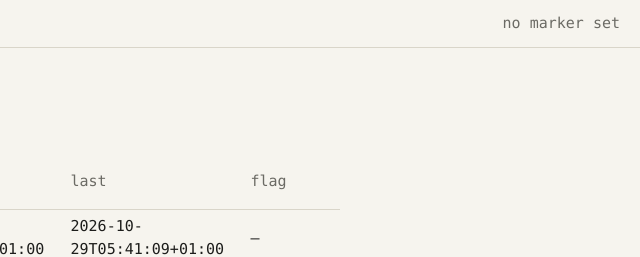
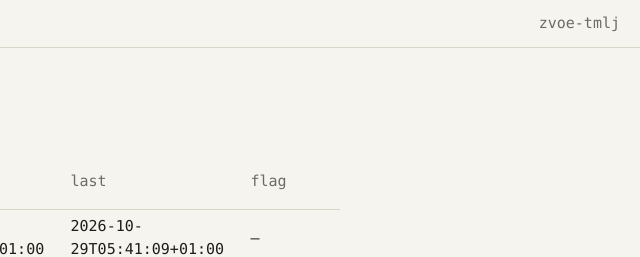
Before and after one commit to em-hache/before-i-looked-pages, a plain HTML site: page index.html in a window 1280 px wide. Shown: the top 257 px of the page, 640-1280 px from the left. Drawn offline with Linux system fonts and the light colour scheme.

Commit message:
preview: restore lane marker for review
Co-Authored-By: Claude Haiku 5.5 <noreply@anthropic.com>

```diff
--- a/index.html
+++ b/index.html
@@ -10,4 +10,4 @@
   th { color: var(--mute); font-weight: normal; }
   .warn { color: var(--warn); }
   .mute { color: var(--mute); }
-</style></head><body><header><strong>rig</strong><span>lane-07</span><span class="marker">no marker set</span></header><main><h1>digest · 2026-10-28</h1><table><thead><tr><th>job</th><th>owner</th><th>runs</th><th>retries</th><th>last status</th><th>last error</th><th>first</th><th>last</th><th>flag</th></tr></thead><tbody><tr><td>digest/render</td><td>—</td><td>1</td><td>0</td><td>ok</td><td>—</td><td>2026-10-29T05:41:09+01:00</td><td>2026-10-29T05:41:09+01:00</td><td>—</td></tr><tr class="warn"><td>fixtures/refresh</td><td>rook</td><td>4</td><td>3</td><td>ok</td><td>upstream 503</td><td>2026-10-29T01:30:00+01:00</td><td>2026-10-29T01:37:00+01:00</td><td>[RETRIES 3]</td></tr><tr><td>lane/sync</td><td>rook</td><td>8</td><td>1</td><td>ok</td><td>lock held</td><td>2026-10-28T23:00:06+01:00</td><td>2026-10-29T05:00:04+01:00</td><td>—</td></tr><tr class="warn"><td>notes/backup</td><td>lane-07</td><td>1</td><td>0</td><td>fail</td><td>quota exceeded</td><td>2026-10-29T04:00:01+01:00</td><td>2026-10-29T04:00:01+01:00</td><td>[FAIL]</td></tr><tr><td>rig/rotate-logs</td><td>lane-07</td><td>1</td><td>0</td><td>ok</td><td>—</td><td>2026-10-28T23:00:02+01:00</td><td>2026-10-28T23:00:02+01:00</td><td>—</td></tr></tbody></table><p class="mute">1 unreadable line(s) skipped</p></main></body></html>
+</style></head><body><header><strong>rig</strong><span>lane-07</span><span class="marker">zvoe-tmlj</span></header><main><h1>digest · 2026-10-28</h1><table><thead><tr><th>job</th><th>owner</th><th>runs</th><th>retries</th><th>last status</th><th>last error</th><th>first</th><th>last</th><th>flag</th></tr></thead><tbody><tr><td>digest/render</td><td>—</td><td>1</td><td>0</td><td>ok</td><td>—</td><td>2026-10-29T05:41:09+01:00</td><td>2026-10-29T05:41:09+01:00</td><td>—</td></tr><tr class="warn"><td>fixtures/refresh</td><td>rook</td><td>4</td><td>3</td><td>ok</td><td>upstream 503</td><td>2026-10-29T01:30:00+01:00</td><td>2026-10-29T01:37:00+01:00</td><td>[RETRIES 3]</td></tr><tr><td>lane/sync</td><td>rook</td><td>8</td><td>1</td><td>ok</td><td>lock held</td><td>2026-10-28T23:00:06+01:00</td><td>2026-10-29T05:00:04+01:00</td><td>—</td></tr><tr class="warn"><td>notes/backup</td><td>lane-07</td><td>1</td><td>0</td><td>fail</td><td>quota exceeded</td><td>2026-10-29T04:00:01+01:00</td><td>2026-10-29T04:00:01+01:00</td><td>[FAIL]</td></tr><tr><td>rig/rotate-logs</td><td>lane-07</td><td>1</td><td>0</td><td>ok</td><td>—</td><td>2026-10-28T23:00:02+01:00</td><td>2026-10-28T23:00:02+01:00</td><td>—</td></tr></tbody></table><p class="mute">1 unreadable line(s) skipped</p></main></body></html>
```
